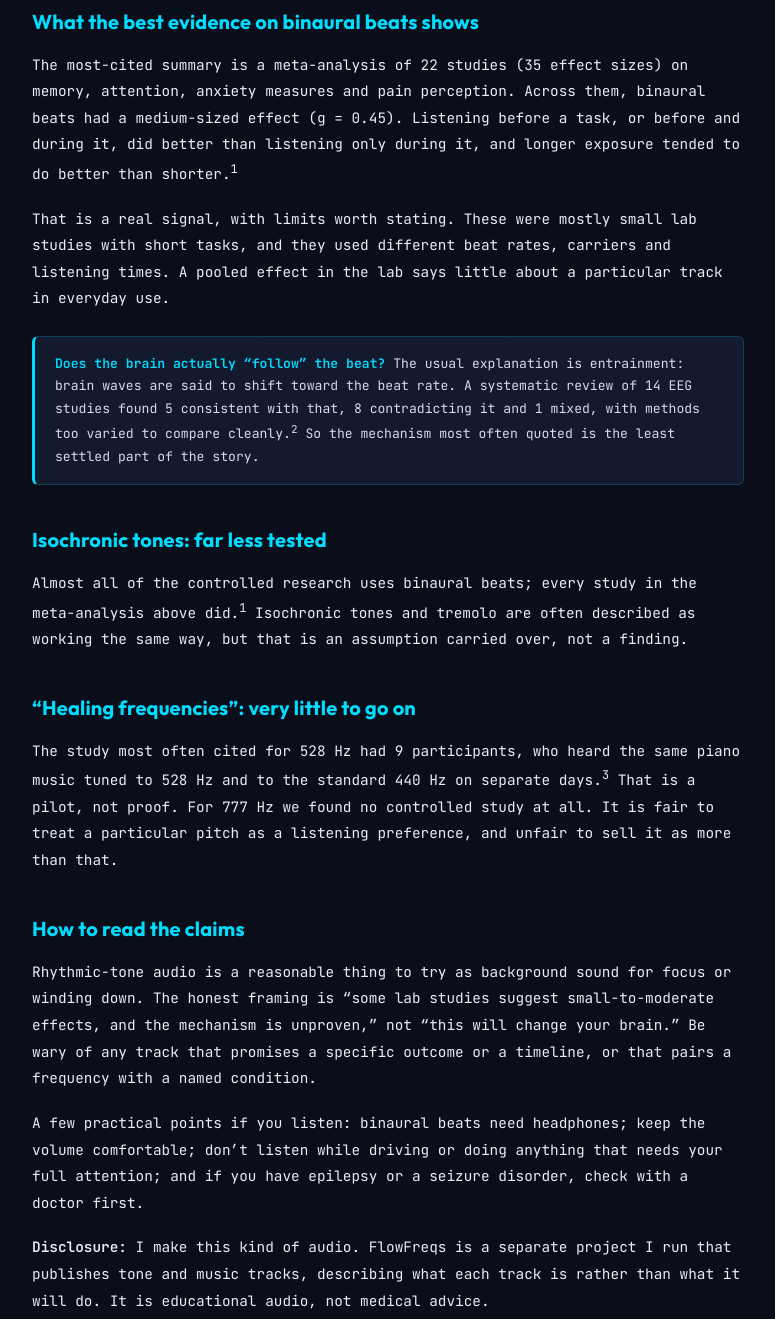
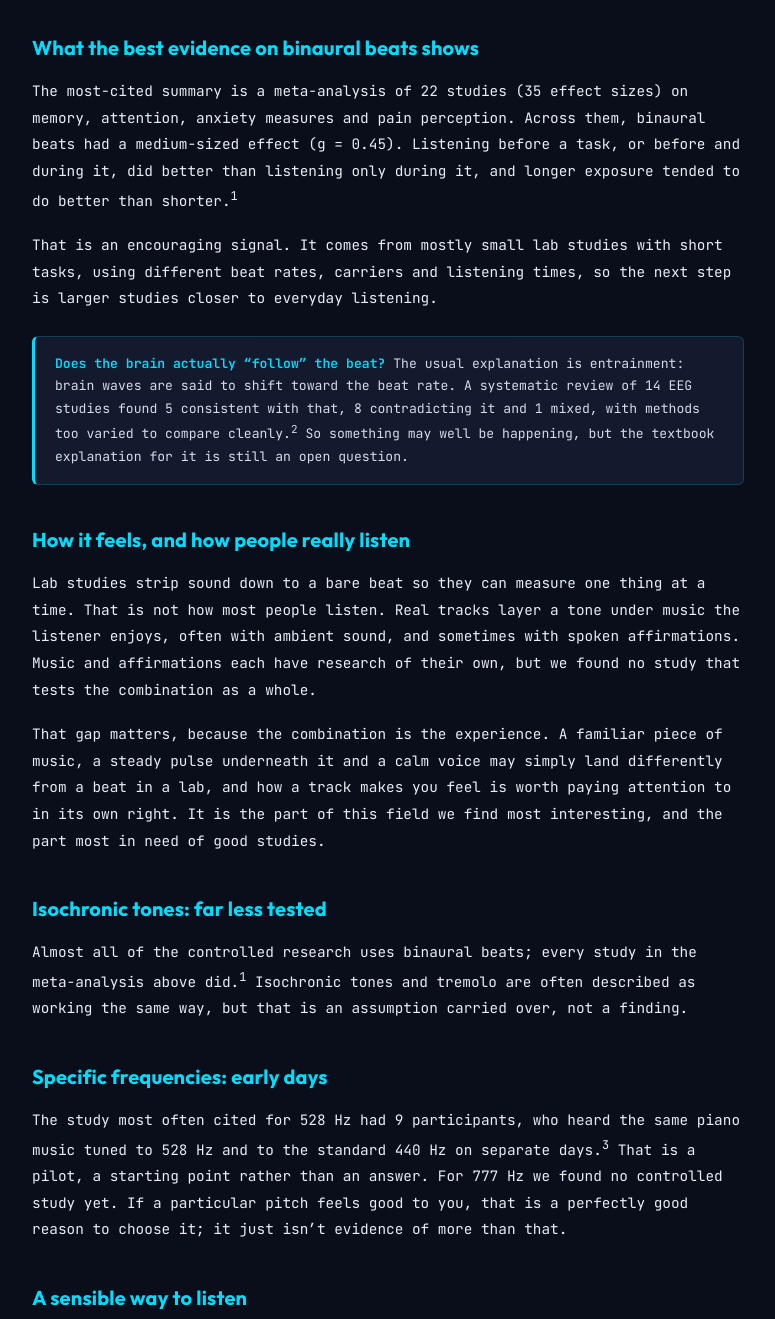
Before and after one commit to wsseery/longevity-command-center, a plain HTML site: page blog-binaural-beats-research.html in a window 1280 px wide. Shown: the part 879-2198 px from the top of the page, without its empty margins (252-1027 px from the left). Drawn offline with Linux system fonts and the light colour scheme.

Commit message:
Blog: warmer tone on binaural beats; add how listening feels and the untested music+tones+affirmations mix
Co-Authored-By: Claude Opus 5.5 <noreply@anthropic.com>

```diff
--- a/blog-binaural-beats-research.html
+++ b/blog-binaural-beats-research.html
@@ -12,13 +12,13 @@
   <meta charset="UTF-8">
   <meta name="viewport" content="width=device-width, initial-scale=1.0">
   <title>Binaural beats and &ldquo;healing frequencies&rdquo;: what the research shows | Longevity Command Center</title>
-  <meta name="description" content="Binaural beats, isochronic tones and solfeggio frequencies, separated. What a 22-study meta-analysis and a 14-study EEG review found, and where the evidence runs out.">
+  <meta name="description" content="Binaural beats, isochronic tones and solfeggio frequencies, separated. What a 22-study meta-analysis and a 14-study EEG review found, and what is still waiting to be studied.">
   <link rel="canonical" href="https://longevitycommandcenter.com/blog-binaural-beats-research">
   <meta name="robots" content="index,follow">
   <meta property="og:site_name" content="Longevity Command Center">
   <meta property="og:type" content="article">
   <meta property="og:title" content="Binaural beats and &ldquo;healing frequencies&rdquo;: what the research shows">
-  <meta property="og:description" content="A medium effect in lab studies, an unproven mechanism, and almost nothing behind specific &ldquo;healing&rdquo; pitches.">
+  <meta property="og:description" content="A medium effect in lab studies, an open question about how it works, and the way people really listen still untested.">
   <meta property="og:url" content="https://longevitycommandcenter.com/blog-binaural-beats-research">
   <meta property="og:image" content="https://longevitycommandcenter.com/assets/og/binaural-beats-research.png">
   <meta property="og:image:width" content="1200">
@@ -27,7 +27,7 @@
   <meta name="twitter:card" content="summary_large_image">
   <meta name="twitter:image" content="https://longevitycommandcenter.com/assets/og/binaural-beats-research.png">
   <meta name="twitter:title" content="Binaural beats and &ldquo;healing frequencies&rdquo;: what the research shows">
-  <meta name="twitter:description" content="A medium effect in lab studies, an unproven mechanism, and almost nothing behind specific &ldquo;healing&rdquo; pitches.">
+  <meta name="twitter:description" content="A medium effect in lab studies, an open question about how it works, and the way people really listen still untested.">
   <meta name="author" content="Bill Seery">
   <link rel="preconnect" href="https://fonts.googleapis.com">
   <link rel="preconnect" href="https://fonts.gstatic.com" crossorigin>
@@ -58,9 +58,9 @@
       <span>By Bill Seery</span>
     </div>
     <h1 class="article-title">Binaural beats and &ldquo;healing frequencies&rdquo;: what the research actually shows</h1>
-    <p class="article-standfirst">A meta-analysis finds a medium effect in lab studies. An EEG review finds the usual explanation unproven. And the famous &ldquo;healing&rdquo; pitches rest on almost nothing. Here is how to tell them apart.</p>
+    <p class="article-standfirst">Lots of people say certain tones help them settle or focus. A meta-analysis finds a medium effect in lab studies, the explanation for it is still open, and the way most people actually listen has barely been studied. Here is what we know so far.</p>
     <div class="article-body">
-      <p>Search for &ldquo;focus music&rdquo; or &ldquo;sleep sounds&rdquo; and you will find hours of audio built on rhythmic tones: binaural beats, isochronic tones and &ldquo;healing frequencies.&rdquo; The claims around them range from modest to magical. The research is more interesting than either extreme, and a good deal thinner than the marketing suggests.</p>
+      <p>Search for &ldquo;focus music&rdquo; or &ldquo;sleep sounds&rdquo; and you will find hours of audio built on rhythmic tones: binaural beats, isochronic tones and &ldquo;healing frequencies.&rdquo; Millions of people play them every day, and many say they feel calmer or more focused when they do. The research behind that is more interesting than either the hype or the dismissals, and still early.</p>
 
       <h2>Three different things that get called &ldquo;frequencies&rdquo;</h2>
       <p><strong>Binaural beats.</strong> Each ear hears a steady tone, and the two tones differ slightly in pitch. The brain hears a third, pulsing tone at the difference between them. It only works on headphones, because each ear has to get its own tone.</p>
@@ -69,18 +69,22 @@
 
       <h2>What the best evidence on binaural beats shows</h2>
       <p>The most-cited summary is a meta-analysis of 22 studies (35 effect sizes) on memory, attention, anxiety measures and pain perception. Across them, binaural beats had a medium-sized effect (g&nbsp;=&nbsp;0.45). Listening before a task, or before and during it, did better than listening only during it, and longer exposure tended to do better than shorter.<sup>1</sup></p>
-      <p>That is a real signal, with limits worth stating. These were mostly small lab studies with short tasks, and they used different beat rates, carriers and listening times. A pooled effect in the lab says little about a particular track in everyday use.</p>
+      <p>That is an encouraging signal. It comes from mostly small lab studies with short tasks, using different beat rates, carriers and listening times, so the next step is larger studies closer to everyday listening.</p>
 
-      <div class="callout"><strong>Does the brain actually &ldquo;follow&rdquo; the beat?</strong> The usual explanation is entrainment: brain waves are said to shift toward the beat rate. A systematic review of 14 EEG studies found 5 consistent with that, 8 contradicting it and 1 mixed, with methods too varied to compare cleanly.<sup>2</sup> So the mechanism most often quoted is the least settled part of the story.</div>
+      <div class="callout"><strong>Does the brain actually &ldquo;follow&rdquo; the beat?</strong> The usual explanation is entrainment: brain waves are said to shift toward the beat rate. A systematic review of 14 EEG studies found 5 consistent with that, 8 contradicting it and 1 mixed, with methods too varied to compare cleanly.<sup>2</sup> So something may well be happening, but the textbook explanation for it is still an open question.</div>
+
+      <h2>How it feels, and how people really listen</h2>
+      <p>Lab studies strip sound down to a bare beat so they can measure one thing at a time. That is not how most people listen. Real tracks layer a tone under music the listener enjoys, often with ambient sound, and sometimes with spoken affirmations. Music and affirmations each have research of their own, but we found no study that tests the combination as a whole.</p>
+      <p>That gap matters, because the combination is the experience. A familiar piece of music, a steady pulse underneath it and a calm voice may simply land differently from a beat in a lab, and how a track makes you feel is worth paying attention to in its own right. It is the part of this field we find most interesting, and the part most in need of good studies.</p>
 
       <h2>Isochronic tones: far less tested</h2>
       <p>Almost all of the controlled research uses binaural beats; every study in the meta-analysis above did.<sup>1</sup> Isochronic tones and tremolo are often described as working the same way, but that is an assumption carried over, not a finding.</p>
 
-      <h2>&ldquo;Healing frequencies&rdquo;: very little to go on</h2>
-      <p>The study most often cited for 528&nbsp;Hz had 9 participants, who heard the same piano music tuned to 528&nbsp;Hz and to the standard 440&nbsp;Hz on separate days.<sup>3</sup> That is a pilot, not proof. For 777&nbsp;Hz we found no controlled study at all. It is fair to treat a particular pitch as a listening preference, and unfair to sell it as more than that.</p>
+      <h2>Specific frequencies: early days</h2>
+      <p>The study most often cited for 528&nbsp;Hz had 9 participants, who heard the same piano music tuned to 528&nbsp;Hz and to the standard 440&nbsp;Hz on separate days.<sup>3</sup> That is a pilot, a starting point rather than an answer. For 777&nbsp;Hz we found no controlled study yet. If a particular pitch feels good to you, that is a perfectly good reason to choose it; it just isn&rsquo;t evidence of more than that.</p>
 
-      <h2>How to read the claims</h2>
-      <p>Rhythmic-tone audio is a reasonable thing to try as background sound for focus or winding down. The honest framing is &ldquo;some lab studies suggest small-to-moderate effects, and the mechanism is unproven,&rdquo; not &ldquo;this will change your brain.&rdquo; Be wary of any track that promises a specific outcome or a timeline, or that pairs a frequency with a named condition.</p>
+      <h2>A sensible way to listen</h2>
+      <p>Rhythmic-tone audio is a reasonable thing to try as background sound for focus or winding down. A fair summary of the evidence is &ldquo;some lab studies suggest small-to-moderate effects, and the mechanism is still being worked out.&rdquo; Notice how a track makes you feel and keep what works for you. Be wary of any track that promises a specific outcome or a timeline, or that pairs a frequency with a named condition.</p>
       <p>A few practical points if you listen: binaural beats need headphones; keep the volume comfortable; don&rsquo;t listen while driving or doing anything that needs your full attention; and if you have epilepsy or a seizure disorder, check with a doctor first.</p>
       <p><strong>Disclosure:</strong> I make this kind of audio. FlowFreqs is a separate project I run that publishes tone and music tracks, describing what each track is rather than what it will do. It is educational audio, not medical advice.</p>
     </div>
```
Also changed, not shown: blog.html (+1 -1 lines).
